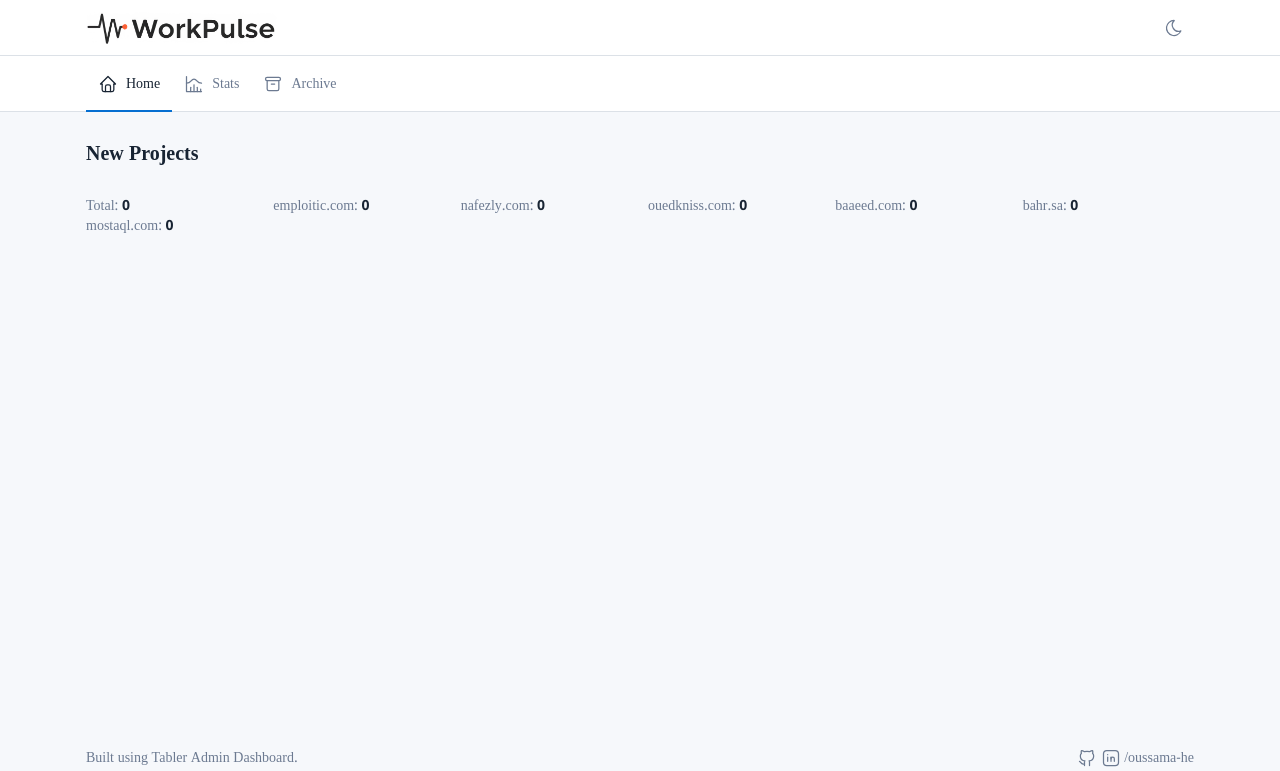
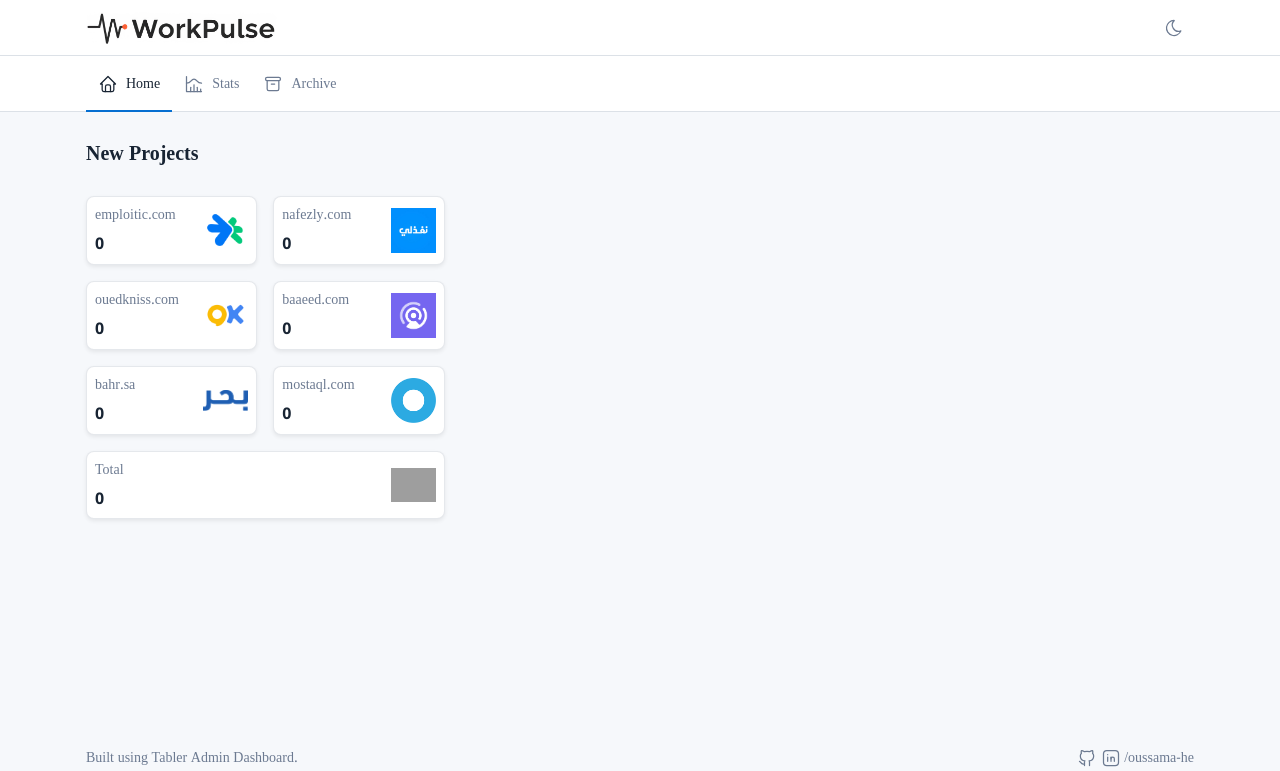
Before and after one commit to oussama-he/work-pulse, a Django app: page / in a window 1280 px wide. Shown: the top 771 px of the page. Run offline with Django 5.2, Linux system fonts and the light colour scheme; data that the repository does not hold is empty; some libraries are stand-ins or nearby versions; some web fonts are replaced; grey boxes are pictures that could not be loaded.

Commit message:
use cards for stats in home page and change the layout of displaying projects and stats

```diff
--- a/core/views.py
+++ b/core/views.py
@@ -25,7 +25,6 @@
     get_new_projects()
     new_projects = Project.objects.filter(viewed__isnull=True).order_by(F("published_at").desc(nulls_last=True))
     new_projects_stats = {
-        "Total": new_projects.count(),
         "emploitic.com": new_projects.filter(url__icontains="https://emploitic.com/").count(),
         "nafezly.com": new_projects.filter(url__icontains="https://nafezly.com/").count(),
         "ouedkniss.com": new_projects.filter(url__icontains="https://ouedkniss.com/").count(),
--- a/templates/core/home.html
+++ b/templates/core/home.html
@@ -11,14 +11,40 @@
 {% endblock page_title %}
 {% block content %}
   <div class="row mb-3">
-    {% for source, count in new_projects_stats.items %}
-      <div class="col-6 col-lg-2">
-        <span class="text-muted">{{ source }}:</span>
-        <span class="fw-bold">{{ count }}</span>
+    <div class="col-md-4 mb-3">
+      <div class="row g-3 sticky-md-top">
+        {% for source, count in new_projects_stats.items %}
+          <div class="col-6">
+            <div class="card p-2 shadow-sm">
+              <div class="row align-items-center">
+                <div class="col-auto">
+                  <div class="text-muted mb-2">{{ source }}</div>
+                  <div class="fs-3 fw-bold">{{ count }}</div>
+                </div>
+                <div class="col text-end">
+                  <img src="{% static 'img/'|add:source|add:'.png' %}"
+                       width="45"
+                       alt="{{ source }} logo" />
+                </div>
+              </div>
+            </div>
+          </div>
+        {% endfor %}
+        <div class="col-12">
+          <div class="card p-2 shadow-sm">
+            <div class="row align-items-center">
+              <div class="col-auto">
+                <div class="text-muted mb-2">Total</div>
+                <div class="fs-3 fw-bold">{{ projects.count }}</div>
+              </div>
+              <div class="col text-end">
+                <img src="{% static 'img/sum.svg' %}" width="45" alt="sum logo" />
+              </div>
+            </div>
+          </div>
+        </div>
       </div>
-    {% endfor %}
-  </div>
-  <div class="row justify-content-center">
+    </div>
     <div class="col-md-8">
       {% for project in projects %}
         <div class="card project-card">
```
